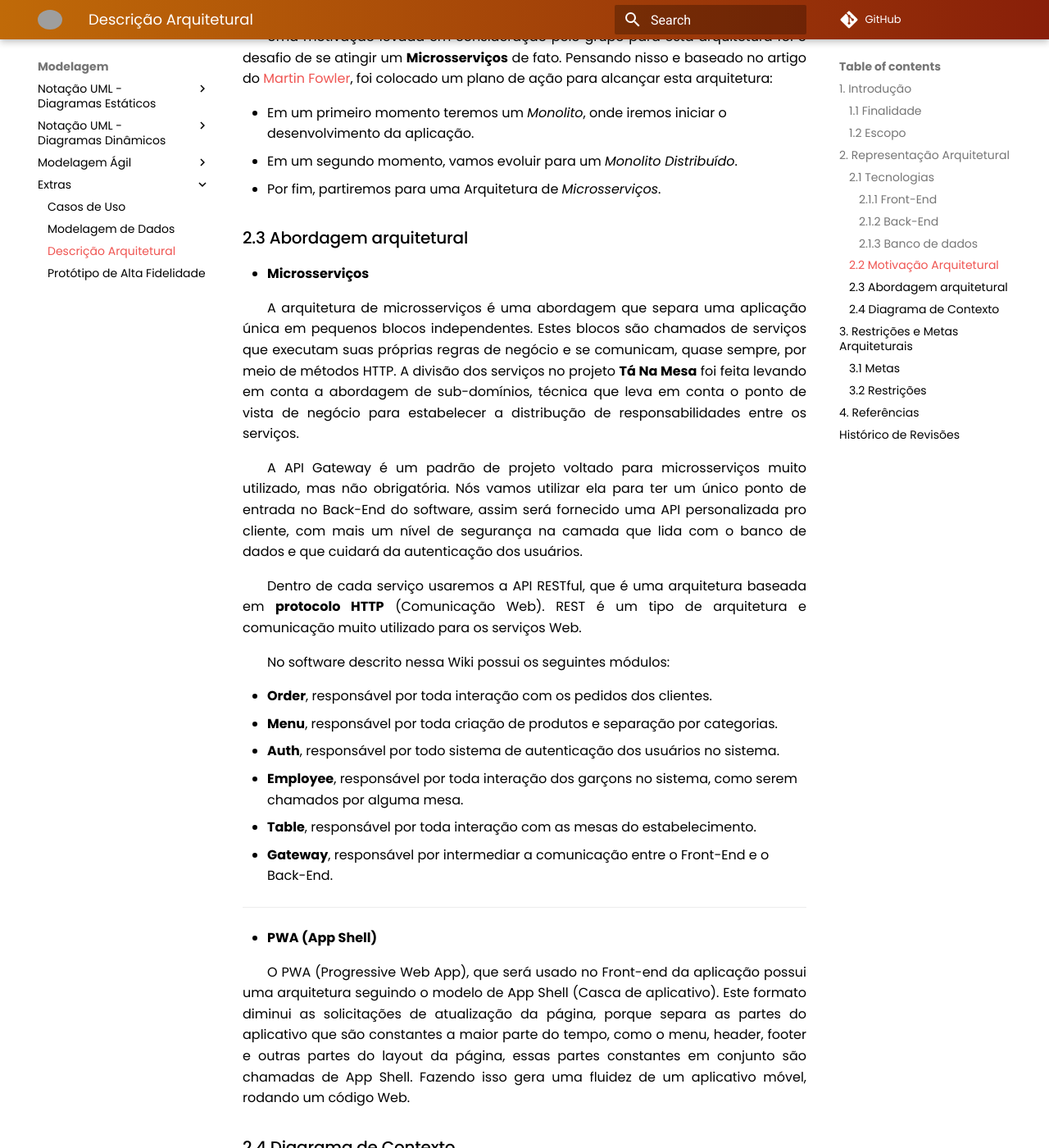
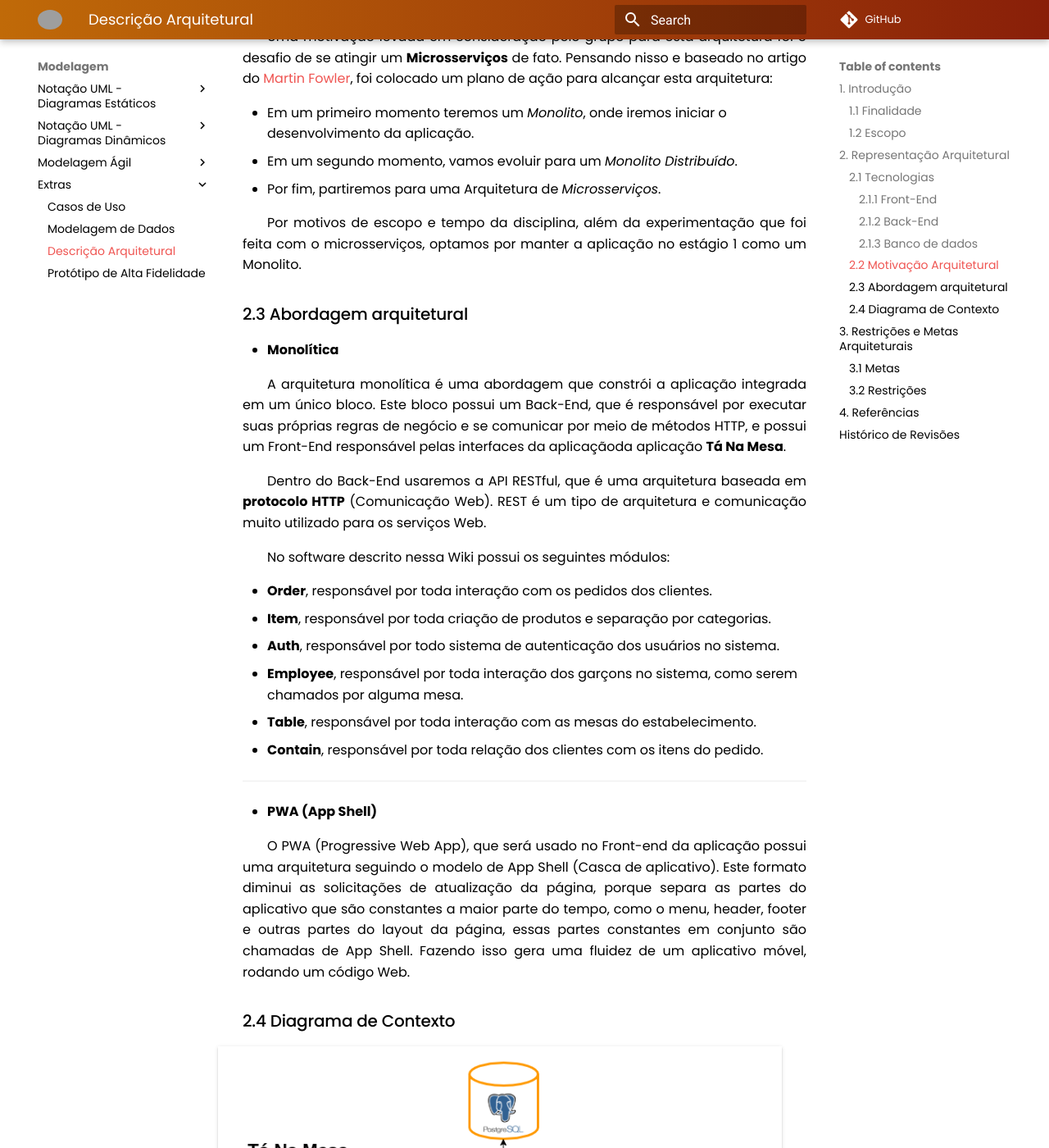
Before and after one commit to UnBArqDsw2021-1/2021.1_G02_TaNaMesa_docs, an MkDocs documentation site: the page built from docs/2-Modelagem/extras/arquitetura.md, in a window 1280 px wide and 1400 px high, scrolled down 1715 px. Shown: the whole window at 82% size. Built offline with MkDocs 1.6.1 and Material for MkDocs 9.7.7, drawn with Linux system fonts in a browser that asks for light colours; comment, search, counter and statistics services are not loaded; some of the changed text lies outside the part shown; grey boxes are pictures that could not be loaded.

```diff
--- a/docs/2-Modelagem/extras/arquitetura.md
+++ b/docs/2-Modelagem/extras/arquitetura.md
@@ -46,24 +46,24 @@ Uma motivação levada em consideração pelo grupo para esta arquitetura foi o
 - Em um segundo momento, vamos evoluir para um *Monolito Distribuído*.
 - Por fim, partiremos para uma Arquitetura de *Microsserviços*.
 
+Por motivos de escopo e tempo da disciplina, além da experimentação que foi feita com o microsserviços, optamos por manter a aplicação no estágio 1 como um Monolito.
+
 ### 2.3 Abordagem arquitetural
 
-- **Microsserviços**
+- **Monolítica**
 
-A arquitetura de microsserviços é uma abordagem que separa uma aplicação única em pequenos blocos independentes. Estes blocos são chamados de serviços que executam suas próprias regras de negócio e se comunicam, quase sempre, por meio de métodos HTTP. A divisão dos serviços no projeto **Tá Na Mesa** foi feita levando em conta a abordagem de sub-domínios, técnica que leva em conta o ponto de vista de negócio para estabelecer a distribução de responsabilidades entre os serviços.
+A arquitetura monolítica é uma abordagem que constrói a aplicação integrada em um único bloco. Este bloco possui um Back-End, que é responsável por executar suas próprias regras de negócio e se comunicar por meio de métodos HTTP, e possui um Front-End responsável pelas interfaces da aplicaçãoda aplicação **Tá Na Mesa**.
 
-A API Gateway é um padrão de projeto voltado para microsserviços muito utilizado, mas não obrigatória. Nós vamos utilizar ela para ter um único ponto de entrada no Back-End do software, assim será fornecido uma API personalizada pro cliente, com mais um nível de segurança na camada que lida com o banco de dados e que cuidará da autenticação dos usuários.
-
-Dentro de cada serviço usaremos a API RESTful, que é uma arquitetura baseada em **protocolo HTTP** (Comunicação Web). REST é um tipo de arquitetura e comunicação muito utilizado para os serviços Web.
+Dentro do Back-End usaremos a API RESTful, que é uma arquitetura baseada em **protocolo HTTP** (Comunicação Web). REST é um tipo de arquitetura e comunicação muito utilizado para os serviços Web.
 
 No software descrito nessa Wiki possui os seguintes módulos:
 
 - **Order**, responsável por toda interação com os pedidos dos clientes.
-- **Menu**, responsável por toda criação de produtos e separação por categorias.
+- **Item**, responsável por toda criação de produtos e separação por categorias.
 - **Auth**, responsável por todo sistema de autenticação dos usuários no sistema.
 - **Employee**, responsável por toda interação dos garçons no sistema, como serem chamados por alguma mesa.
 - **Table**, responsável por toda interação com as mesas do estabelecimento.
-- **Gateway**, responsável por intermediar a comunicação entre o Front-End e o Back-End.
+- **Contain**, responsável por toda relação dos clientes com os itens do pedido.
 
 ---
 
@@ -73,7 +73,7 @@ O PWA (Progressive Web App), que será usado no Front-end da aplicação possui
 
 ### 2.4 Diagrama de Contexto
 
-[ ![Arquitetura](../../assets/img/seminario2/arquitetura/arquitetura.png) ](../../assets/img/seminario2/arquitetura/arquitetura.png)
+[ ![Arquitetura](../../assets/img/DAS.png) ](../../assets/img/DAS.png)
 
 <figcaption>Figura 1. Resultado do diagrama de contexto.</figcaption>
 
@@ -140,3 +140,4 @@ O PWA (Progressive Web App), que será usado no Front-end da aplicação possui
 | 20/09/2021 | 2.4    | Adicionando nova motivação arquitetural                | [Lucas Boaventura](https://github.com/lboaventura25) |
 | 20/09/2021 | 3.0    | Adicionando referências de acordo com o documento                                       | [Lucas Boaventura](https://github.com/lboaventura25) |
 | 20/09/2021 | 3.1    | Revisão do documento                                   | [Herick Portugues](https://github.com/herickport), [Tiago Samuel](https://github.com/tsrrodrigues), [Sergio Cipriano](https://github.com/sergiosacj) |
+| 14/10/2021 | 4.0    | Adiciona versão final do DAS                                   | [Lucas Boaventura](https://github.com/lboaventura25) |
--- a/mkdocs.yml
+++ b/mkdocs.yml
@@ -91,6 +91,9 @@ nav:
       - Padrões de Projeto Emergentes:
         - 3-Padroes-de-Projeto/Emergentes/Padroes-Adotados-no-Projeto.md
 
+  - DAS:
+    - 4-DAS/DAS.md
+
   - Sprints:
     - Sprint 01:
       - Sprints/Sprint-01/Planning-01.md
```
Also changed, not shown: docs/assets/img/DAS.png (added), docs/assets/img/rup.png (added).
